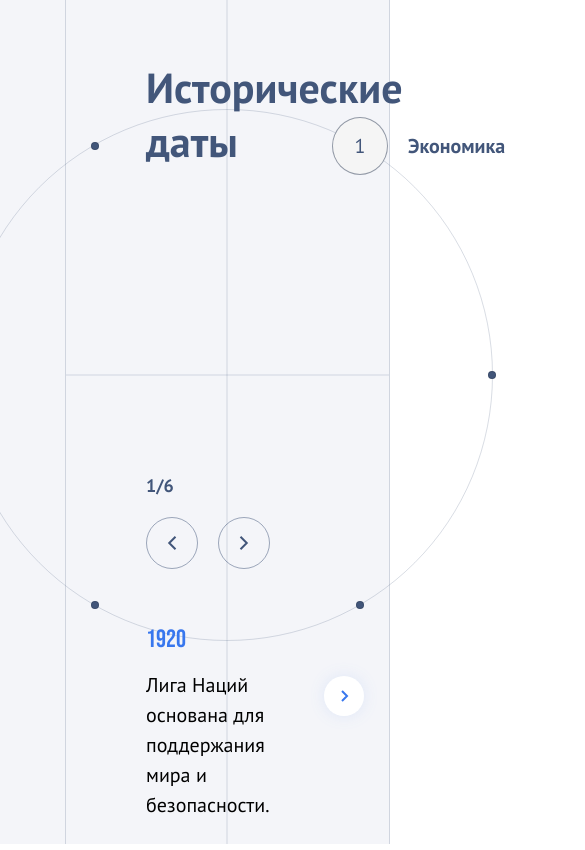
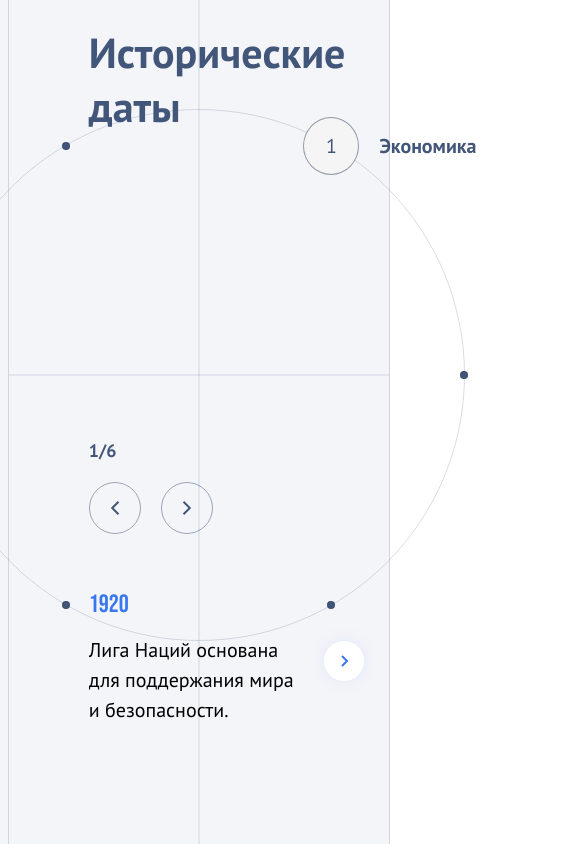
Before and after one commit to DomnitskiyOleg/only-dates, a React (Create React App) app: page / in a window 390 px wide. Shown: the whole page, 585 px wide, since content can reach past the window. Built offline with nearby package versions, Linux system fonts and the light colour scheme; a web font is replaced by a local one.

Commit message:
Add responsive margin for smaller screens in Container

```diff
--- a/src/components/Container/container.module.scss
+++ b/src/components/Container/container.module.scss
@@ -8,6 +8,10 @@
   border-top: none;
   border-bottom: none;
   height: 100%;
+
+  @media (max-width: 1400px) {
+    margin-left: 2vw;
+  }
 
   .line {
     position: absolute;
@@ -33,7 +37,5 @@
     display: flex;
     flex: 1;
     flex-direction: column;
-
-    padding-top: 8.8541dvw;
   }
 }
```
